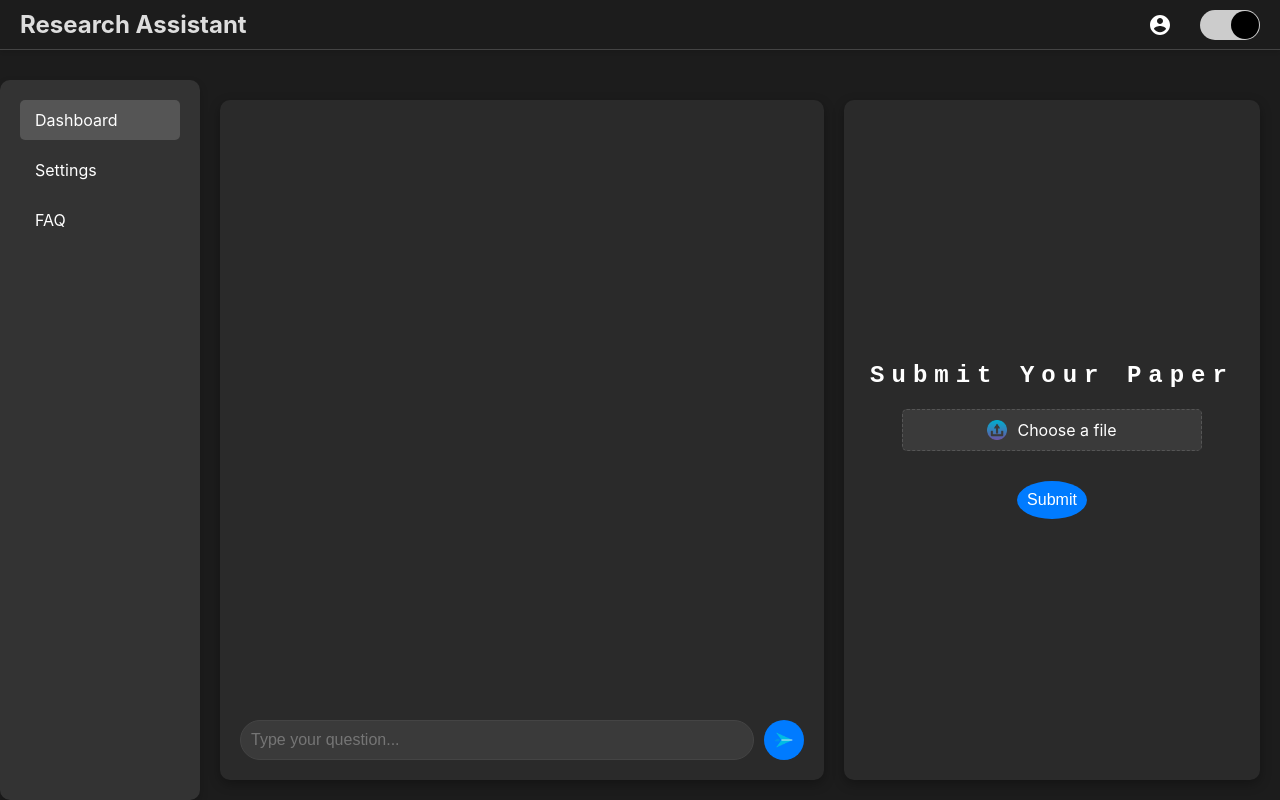
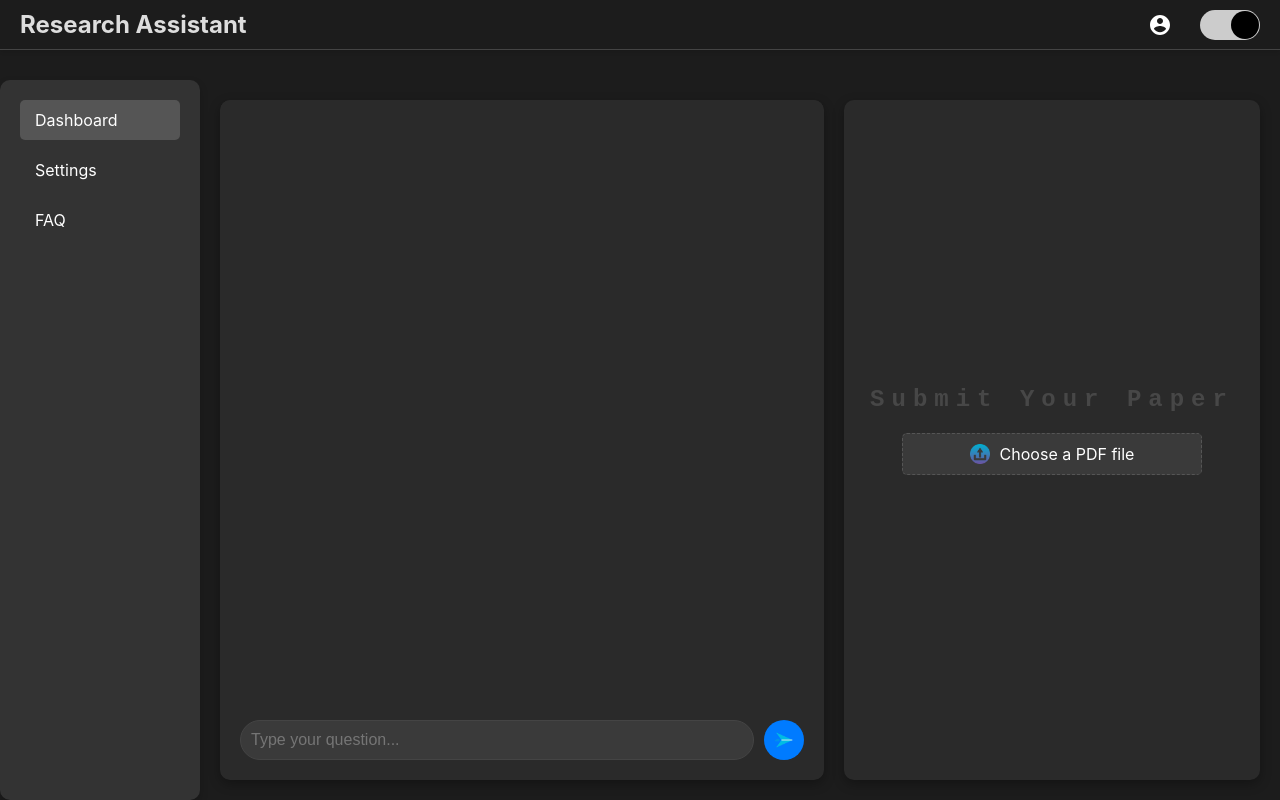
Before and after one commit to Devanoper/ResearchAsst-webapp, a React (Vite) app in the folder client/: page /dashboard in a window 1280 px wide. Built offline with nearby package versions, Linux system fonts and the light colour scheme.

Commit message:
view doc option

```diff
--- a/client/src/components/Chatbot.css
+++ b/client/src/components/Chatbot.css
@@ -3,6 +3,9 @@
   flex-direction: column;
   height: 100%;
   color: #ffffff;
+  background-color: #2a2a2a;
+  border-radius: 10px;
+  box-shadow: 0 4px 12px rgba(0, 0, 0, 0.3);
 }
 
 .chat-window {
--- a/client/src/components/DocSubmission.css
+++ b/client/src/components/DocSubmission.css
@@ -12,7 +12,6 @@
   font-size: 1.5rem;
   margin-bottom: 20px;
   text-align: center;
-  color: #fff;
 }
 
 .doc-submission form {
@@ -27,6 +26,8 @@
   margin-bottom: 20px;
   width: 100%;
   max-width: 300px;
+  display: flex;
+  align-items: center;
 }
 
 .file-input-container input[type="file"] {
@@ -50,6 +51,7 @@
   text-align: center;
   border: 1px dashed #555;
   transition: background-color 0.3s;
+  flex: 1; /* Take up remaining space */
 }
 
 .file-input-container label:hover {
@@ -62,18 +64,54 @@
   margin-right: 10px;
 }
 
-.doc-submission button {
-  background-color: #007bff;
+.remove-button {
+  background-color: #dc3545;
   color: #fff;
   border: none;
-  padding: 12px 24px;
-  font-size: 1rem;
+  padding: 8px 16px;
+  font-size: 0.875rem;
   cursor: pointer;
   border-radius: 5px;
+  margin-left: 10px;
   transition: background-color 0.3s;
+}
+
+.remove-button:hover {
+  background-color: #c82333;
+}
+
+.progress-bar {
+  width: 100%;
+  height: 20px;
+  background-color: #f0f0f0;
+  border-radius: 5px;
+  margin-left: 10px;
+}
+
+.progress {
+  height: 100%;
+  background-color: #007bff;
+  border-radius: 5px;
+  text-align: center;
+  line-height: 20px;
+  color: #fff;
+}
+
+.file-preview {
+  margin-top: 20px;
+  width: 100%;
+  max-width: 800px;
+  border: 1px solid #ccc;
+  border-radius: 5px;
+  overflow: auto;
+}
+
+.file-preview embed {
+  width: 100%;
+  height: 600px;
+}
+
+.error-message {
+  color: red;
   margin-top: 10px;
 }
-
-.doc-submission button:hover {
-  background-color: #0056b3;
-}
--- a/client/src/components/DocSubmission.jsx
+++ b/client/src/components/DocSubmission.jsx
@@ -2,34 +2,46 @@ import { useState } from 'react';
 import './DocSubmission.css';
 
 function DocSubmission() {
-  const [file, setFile] = useState(null);
+  const [fileUrl, setFileUrl] = useState(null);
+  const [errorMessage, setErrorMessage] = useState('');
+  const [uploadProgress] = useState(0);
 
   const handleFileChange = (e) => {
-    setFile(e.target.files[0]);
-  };
-
-  const handleSubmit = (e) => {
-    e.preventDefault();
-    if (file) {
-      console.log('File submitted:', file.name);
-    } else {
-      alert('Please select a file to submit.');
+    const uploadedFile = e.target.files[0];
+    if (uploadedFile) {
+      if (uploadedFile.type === 'application/pdf') {
+        setFileUrl(URL.createObjectURL(uploadedFile));
+        setErrorMessage('');
+      } else {
+        setFileUrl(null);
+        setErrorMessage('Please select a valid PDF file.');
+      }
     }
   };
 
   return (
     <div className="doc-submission">
       <h2>Submit Your Paper</h2>
-      <form onSubmit={handleSubmit}>
+      <form>
         <div className="file-input-container">
-          <input type="file" id="file-input" onChange={handleFileChange} />
+          <input type="file" id="file-input" accept=".pdf" onChange={handleFileChange} />
           <label htmlFor="file-input">
             <img src="upload-icon.png" alt="Upload Icon" />
-            {file ? file.name : 'Choose a file'}
+            {fileUrl ? 'Change PDF' : 'Choose a PDF file'}
           </label>
         </div>
-        <button type="submit">Submit</button>
+        {errorMessage && <p className="error-message">{errorMessage}</p>}
+        {uploadProgress > 0 && (
+          <div className="progress-bar">
+            <div className="progress" style={{ width: `${uploadProgress}%` }}>{uploadProgress}%</div>
+          </div>
+        )}
       </form>
+      {fileUrl && (
+        <div className="file-preview">
+          <embed src={fileUrl} type="application/pdf" />
+        </div>
+      )}
     </div>
   );
 }
--- a/client/src/pages/Dashboard.css
+++ b/client/src/pages/Dashboard.css
@@ -1,4 +1,3 @@
-/* Global Styles */
 *, *::before, *::after {
   box-sizing: border-box;
   margin: 0;
@@ -22,7 +21,7 @@ body, html {
   display: flex;
   flex: 1;
   overflow: hidden;
-  padding-top: 80px; /* Account for fixed header */
+  padding-top: 80px;
 }
 
 .sidebar {
```
Also changed, not shown: client/src/components/Chatbot.jsx (line endings or trailing spaces).
